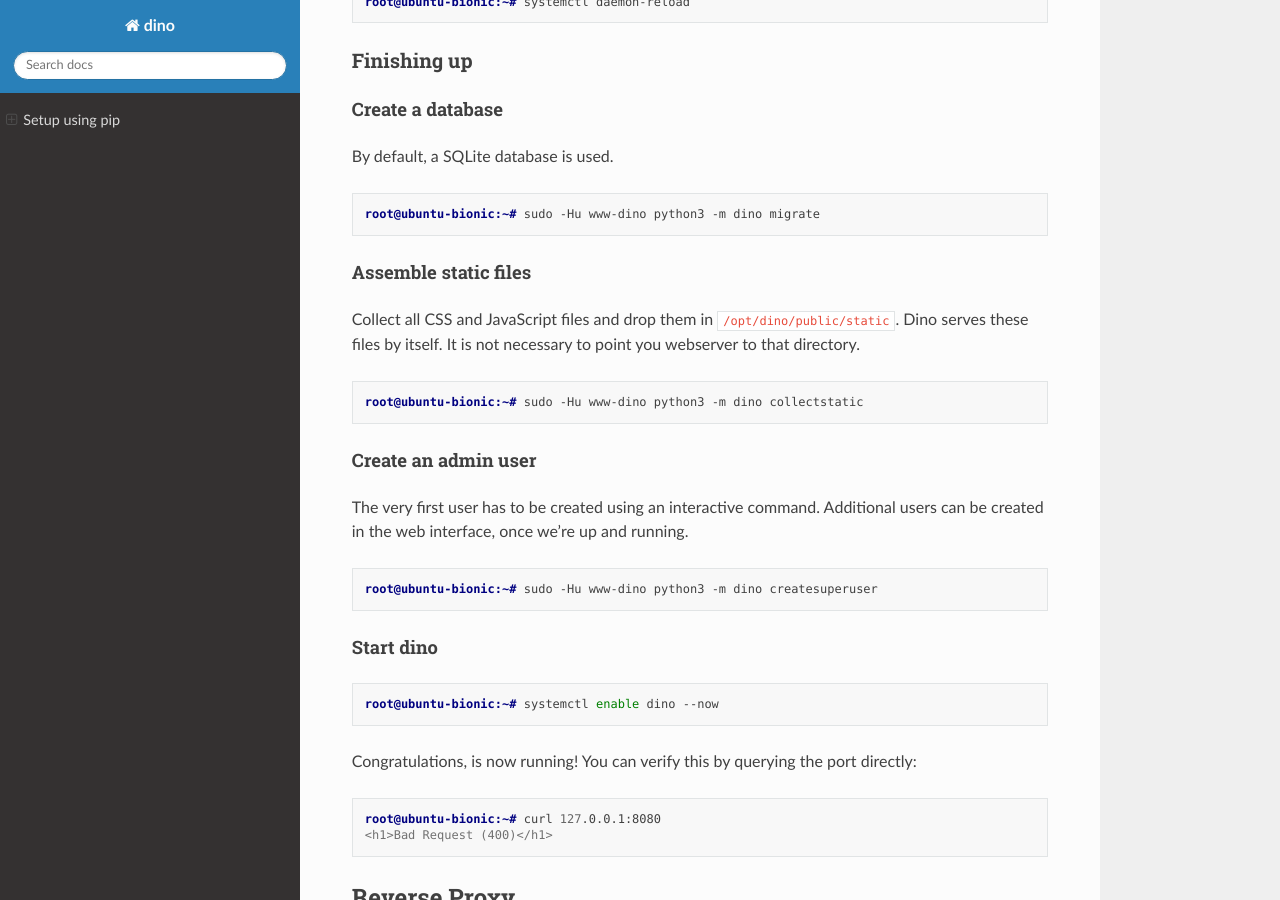
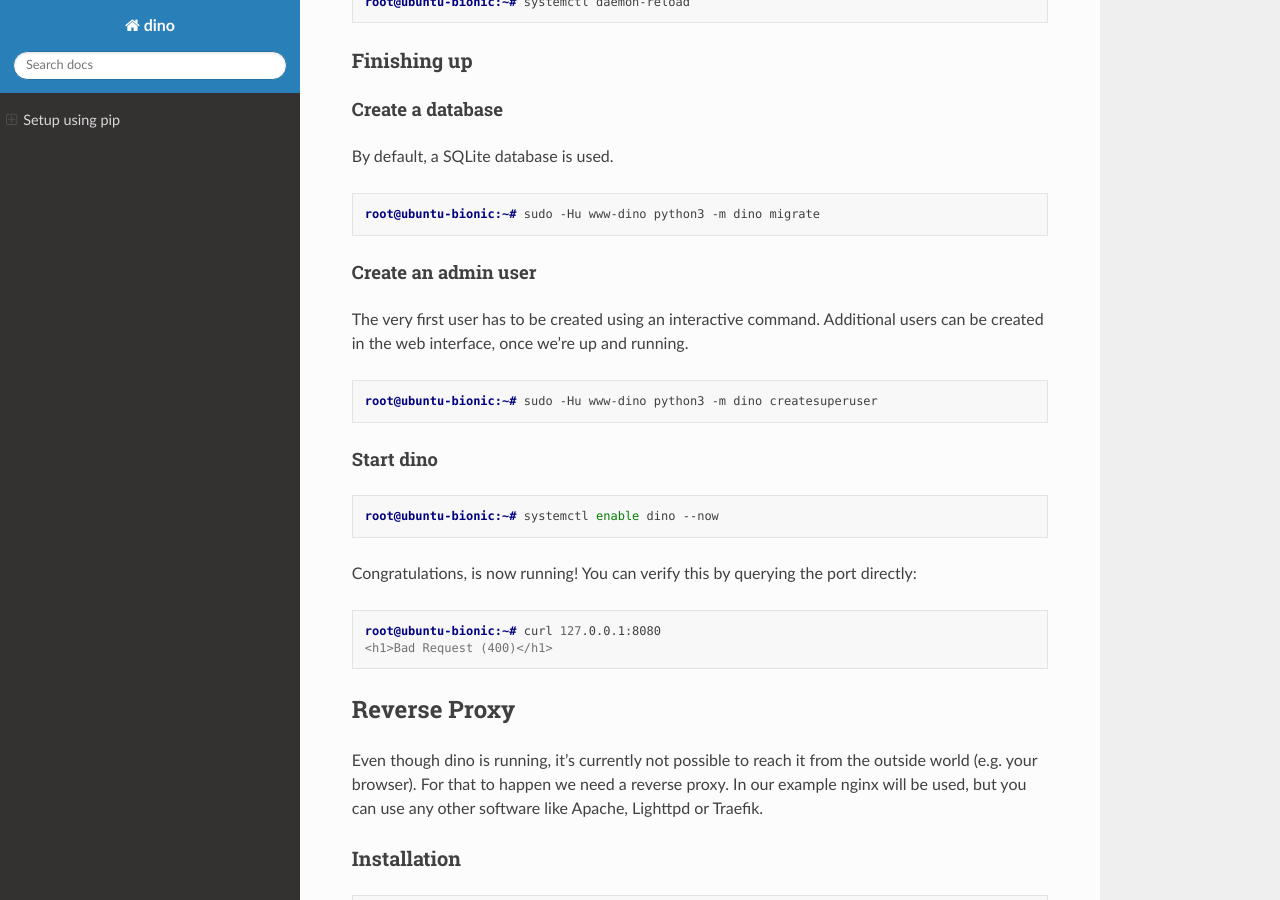
Before and after one commit to Uberspace/dino, a Sphinx documentation site: the page built from doc/setup_pip.rst, in a window 1280 px wide and 900 px high, scrolled down 3337 px. Built offline with Sphinx 7.4.7 and the Read the Docs theme 2.0.0, drawn with Linux system fonts in a browser that asks for light colours; some of the changed text lies outside the part shown.

Commit message:
automatically collect static files during build

```diff
--- a/doc/setup_pip.rst
+++ b/doc/setup_pip.rst
@@ -131,8 +131,8 @@
   DINO_PDNS_APIKEY=
   # comma-separated list of hostnames dino should be reachable under
   DINO_ALLOWED_HOSTS=
-  # a place for dino to drop static files and other internal data; must be
-  # writeable by dino and not publicly acccessible
+  # a place for dino to drop internal data; must be writeable by dino and
+  # not publicly acccessible
   DINO_BASE_DIR=/opt/dino
   # the database to use, defaults to SQLite within BASE_DIR. Specify any URL
   # listed here: https://github.com/kennethreitz/dj-database-url#url-schema
@@ -184,17 +184,6 @@
 .. code-block:: console
 
   root@ubuntu-bionic:~# sudo -Hu www-dino python3 -m dino migrate
-
-Assemble static files
-"""""""""""""""""""""
-
-Collect all CSS and JavaScript files and drop them in ``/opt/dino/public/static``.
-Dino serves these files by itself. It is not necessary to point you webserver
-to that directory.
-
-.. code-block:: console
-
-  root@ubuntu-bionic:~# sudo -Hu www-dino python3 -m dino collectstatic
 
 Create an admin user
 """"""""""""""""""""
```
Also changed, not shown: 1 other file.
